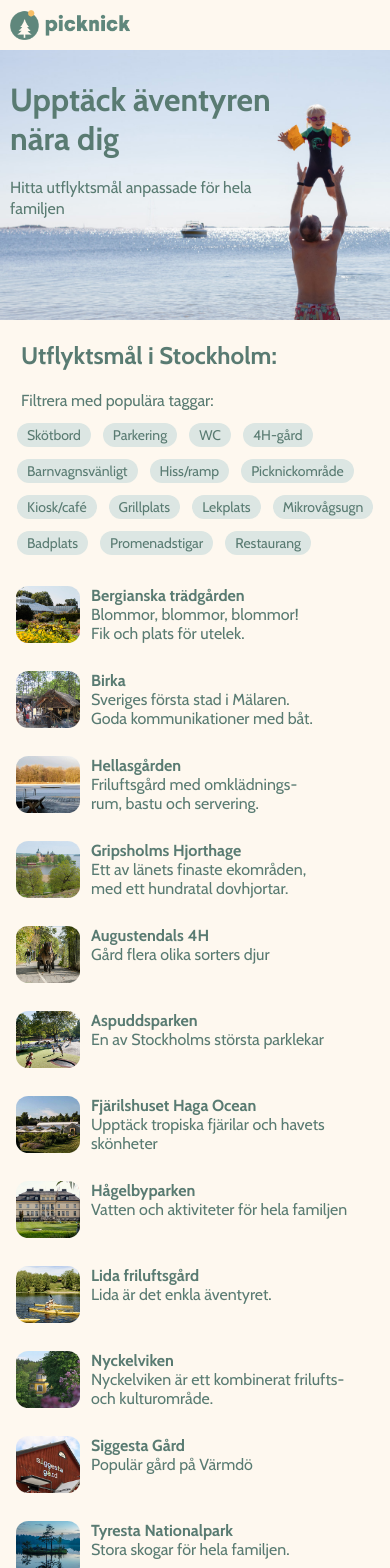
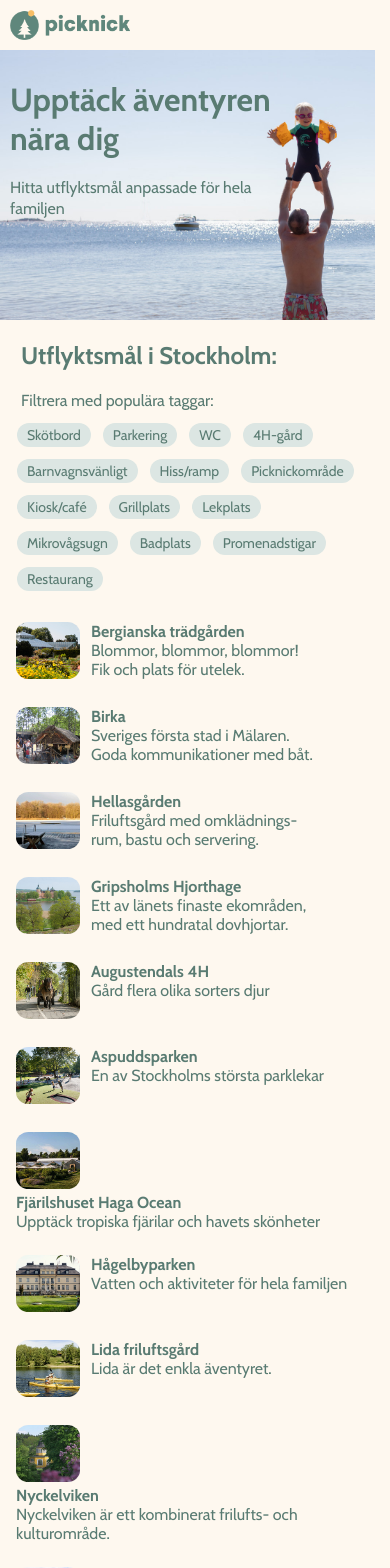
Before and after one commit to Soljojjo/Picknick, a React (Create React App) app: page / in a window 390 px wide. Shown: the top 1568 px of the page. Built offline with nearby package versions, Linux system fonts and the light colour scheme.

Commit message:
Fixed width 375px for Iphone x in styles.css, using column_all in MainMenu.js

```diff
--- a/public/css/styles.css
+++ b/public/css/styles.css
@@ -199,9 +199,13 @@ container3 {}
 .column {
     float: left;
     padding-right: 11px;
-    max-width: 270px;
+    max-width: 375px;
 }
 
+.column_all {
+
+    width: 375px;
+}
 /* Clear floats after the columns */
 
 .row:after {
--- a/src/project/MainMenu.js
+++ b/src/project/MainMenu.js
@@ -1,10 +1,9 @@
 import React, { useEffect, useState } from 'react';
+import { Route, BrowserRouter as Router, Switch, Link, useParams } from "react-router-dom";
 import Destinations from './Destinations';
 
 
-
-
-const MainMenu = () => {
+function MainMenu() {
 
     // States for all filter buttons, 'false' for buttons/filtering that is not pressed/on
     const [changingDiaper, setChangingDiaper] = useState(false);/* */ const toggleChangingDiaper = () => { setChangingDiaper(value => !value); }
@@ -13,7 +12,7 @@ const MainMenu = () => {
     const [fourH, setFourH] = useState(false); /*                  */ const toggleFourH = () => setFourH(value => !value);
     const [pramFriendly, setPramFriendly] = useState(false);/*     */ const togglePramFriendly = () => setPramFriendly(value => !value);
     const [elevatorRamp, setElevatorRamp] = useState(false);/*     */ const toggleElevatorRamp = () => setElevatorRamp(value => !value);
-    const [picnicCompatible, setPicnicCompatible] = useState(false);  const togglePicnicCompatible = () => setPicnicCompatible(value => !value);
+    const [picnicCompatible, setPicnicCompatible] = useState(false); const togglePicnicCompatible = () => setPicnicCompatible(value => !value);
     const [cafe, setCafe] = useState(false); /*                    */ const toggleCafe = () => setCafe(value => !value);
     const [fireplace, setFireplace] = useState(false); /*          */ const toggleFireplace = () => setFireplace(value => !value);
     const [playground, setPlayground] = useState(false); /*        */ const togglePlayground = () => setPlayground(value => !value);
@@ -25,7 +24,7 @@ const MainMenu = () => {
     useEffect(() => {
         // alert("Useeffect was called!");
     })
-    var allFilterSettings = {
+    var filterSettings = {
         'changingDiaper': changingDiaper,
         'parking': parking,
         'wc': wc,
@@ -45,6 +44,9 @@ const MainMenu = () => {
 
     return (
         <div>
+            <div className="left">
+            </div>
+            <div className="column_all">
                 <div className="header">
                     <div>
                         <img className="logoPicknick" src="./icons/picknickLogoAndText.png" alt=" logo " />
@@ -85,7 +87,7 @@ const MainMenu = () => {
 
                 <div className="container3">
 
-                <Destinations filterSettings={allFilterSettings} />
+                    <Destinations filterSettings={filterSettings} />
 
                 </div>
                 <div className="footer">
@@ -93,6 +95,9 @@ const MainMenu = () => {
                 </div>
 
             </div>
+            <div className="right">
+            </div>
+        </div>
     );
 };
 
```
Lines whose indentation alone changed are shown as unchanged.
